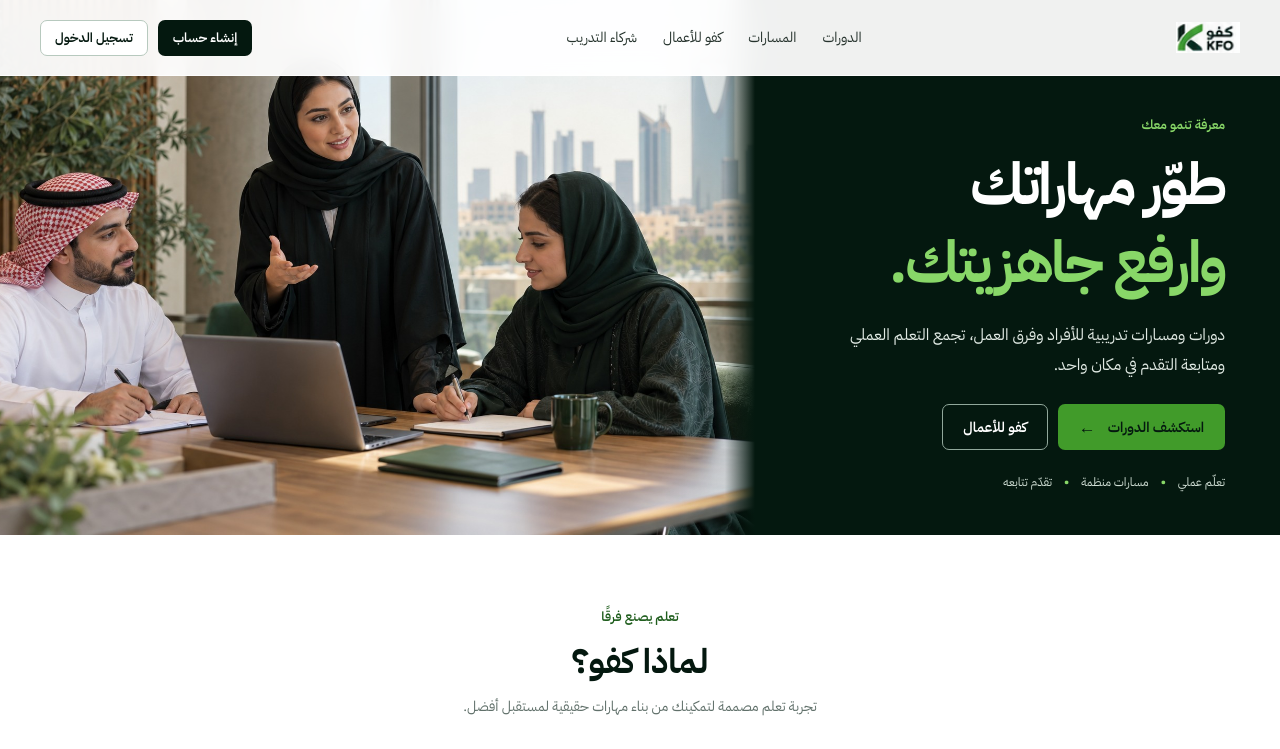
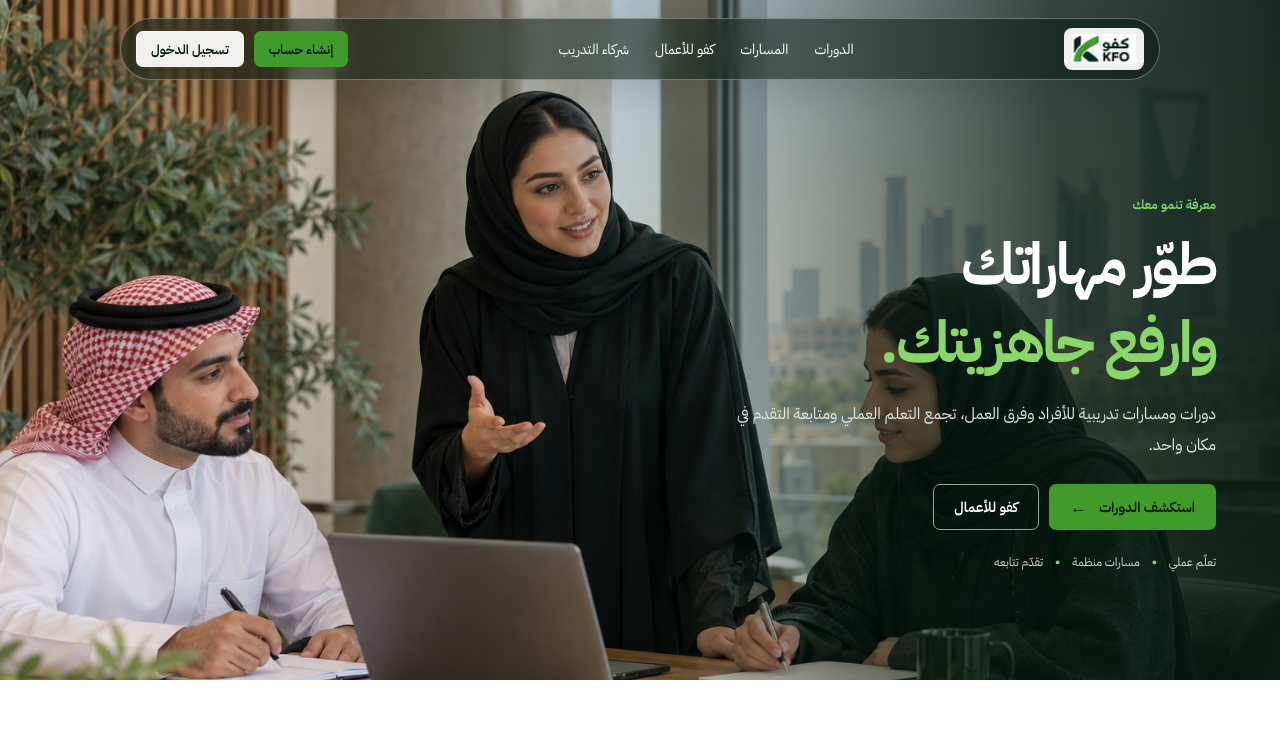
Before and after one commit to ruhaimis1-dotcom/kfo-platform-preview, a Next.js app: page / in a window 1280 px wide. Shown: the top 749 px of the page. Built offline with nearby package versions, Linux system fonts and the light colour scheme.

Commit message:
Make KFO hero full-bleed with centered nav

```diff
--- a/app/globals.css
+++ b/app/globals.css
@@ -27,8 +27,13 @@ a { color: inherit; text-decoration: none; }
 button, input { font: inherit; }
 .section-wrap { width: min(1160px, calc(100% - 48px)); margin-inline: auto; }
 .topbar { height: 68px; background: #fff; border-bottom: 1px solid #edf0ee; }
-.topbar-over-hero { height: 76px; position: absolute; inset: 0 0 auto; z-index: 10; border-color: #ffffffb8; background: #fffffff0; backdrop-filter: blur(14px); }
+.topbar-over-hero { height: 100px; position: absolute; inset: 0 0 auto; z-index: 10; border: 0; background: transparent; }
 .topbar-inner { width: min(1200px, calc(100% - 48px)); height: 100%; display: flex; align-items: center; justify-content: space-between; gap: 28px; margin: auto; }
+.topbar-over-hero .topbar-inner { width: min(1040px, calc(100% - 48px)); height: 62px; margin: 18px auto 0; padding: 0 15px; border: 1px solid #ffffff52; border-radius: 999px; background: #04180f85; box-shadow: 0 10px 32px #04180f22; backdrop-filter: blur(16px); }
+.topbar-over-hero .main-nav { color: #fff; }
+.topbar-over-hero .approved-brand { padding: 5px 8px; border-radius: 8px; background: #ffffffed; }
+.topbar-over-hero .button-primary { background: var(--signal); color: var(--forest); }
+.topbar-over-hero .button-secondary { border-color: #ffffff8a; background: #ffffffed; }
 .brand { display: inline-flex; align-items: center; color: var(--forest); font-size: 22px; font-weight: 700; line-height: 1; white-space: nowrap; }
 .brand small { display: block; margin-top: 4px; color: var(--green); font-family: Inter, sans-serif; font-size: 9px; font-weight: 600; letter-spacing: .08em; text-align: center; }
 .approved-brand img { width: 64px; height: 32px; display: block; object-fit: contain; }
@@ -48,11 +53,11 @@ button, input { font: inherit; }
 .button-outline-light { border-color: #91a89b; color: #fff; }
 .button-outline-light:hover { background: #ffffff12; }
 .arrow { font-family: Inter, sans-serif; font-size: 17px; line-height: 1; }
-.hero { min-height: clamp(430px, 38vw, 700px); display: grid; grid-template-columns: .82fr 1.18fr; background: var(--forest); color: #fff; }
-.hero-art { min-height: 0; position: relative; overflow: hidden; background: var(--forest); }
-.hero-art::after { position: absolute; inset: 0; content: ''; background: linear-gradient(90deg, transparent 88%, color-mix(in srgb, var(--forest) 10%, transparent) 96%, var(--forest) 100%); }
-.hero-art img { width: 100%; height: 100%; position: absolute; inset: 0; object-fit: cover; object-position: center; }
-.hero-copy { padding: clamp(112px, 9vw, 142px) clamp(30px, 4.3vw, 76px) 44px; align-self: center; }
+.hero { min-height: clamp(680px, 52vw, 940px); position: relative; overflow: hidden; display: grid; grid-template-columns: 1fr 1fr; background: var(--forest); color: #fff; }
+.hero-art { min-height: 0; position: absolute; inset: 0; overflow: hidden; background: var(--forest); }
+.hero-art::after { position: absolute; inset: 0; content: ''; background: linear-gradient(90deg, #04180f00 18%, #04180f12 39%, #04180f52 60%, #04180fc7 82%, #04180fe8 100%); }
+.hero-art img { width: 100%; height: 100%; position: absolute; inset: 0; object-fit: cover; object-position: center top; }
+.hero-copy { position: relative; z-index: 1; grid-column: 1; padding: 148px clamp(32px, 5vw, 82px) 62px; align-self: center; }
 .eyebrow { margin: 0 0 12px; color: var(--lime); font-size: 13px; font-weight: 600; }
 .eyebrow-green { color: var(--green); }
 .hero h1 { margin: 0; font-size: clamp(36px, 4.6vw, 58px); font-weight: 700; line-height: 1.34; letter-spacing: -.04em; }
@@ -243,10 +248,15 @@ button, input { font: inherit; }
 .verify-footer .section-wrap > div { display: flex; gap: 25px; }.verify-footer a, .verify-footer p { color: #e3f3ea; font-size: 12px; }.verify-footer p { margin: 0; text-align: left; }.verify-footer .brand span { color: #fff; font-size: 18px; }.verify-footer .brand small { color: #d4f89f; }
 
 @media (max-width: 1150px) {
-  .topbar-over-hero { position: relative; inset: auto; height: 68px; background: #fff; backdrop-filter: none; border-color: #edf0ee; }
+  .topbar-over-hero { position: relative; inset: auto; height: 68px; background: #fff; }
+  .topbar-over-hero .topbar-inner { width: min(1200px, calc(100% - 48px)); height: 100%; margin: auto; padding: 0; border: 0; border-radius: 0; background: transparent; box-shadow: none; backdrop-filter: none; }
+  .topbar-over-hero .main-nav { color: #26332d; }
+  .topbar-over-hero .approved-brand { padding: 0; background: transparent; }
+  .topbar-over-hero .button-primary { background: var(--forest); color: #fff; }
+  .topbar-over-hero .button-secondary { border-color: #b7c9be; background: #fff; }
   .hero { min-height: unset; grid-template-columns: 1fr; }
-  .hero-copy { grid-row: 1; padding: 46px clamp(24px, 5vw, 56px) 40px; }
-  .hero-art { min-height: 0; aspect-ratio: 3 / 2; grid-row: 2; }
+  .hero-copy { grid-column: auto; grid-row: 1; padding: 46px clamp(24px, 5vw, 56px) 40px; }
+  .hero-art { min-height: 0; position: relative; inset: auto; aspect-ratio: 3 / 2; grid-row: 2; }
   .hero-art::after { background: linear-gradient(180deg, #04180f18 0%, transparent 12%); }
 }
 @media (max-width: 850px) {
```
